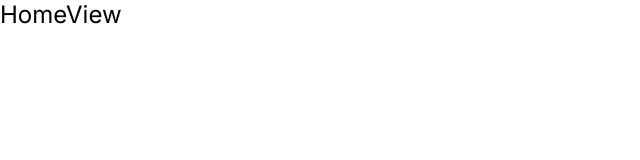
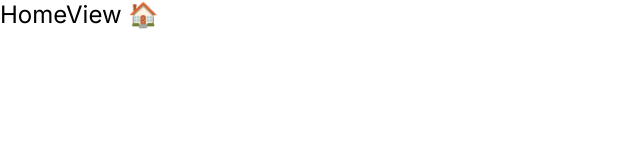
Before and after one commit to Dewaley/dona, a Vue app: page /app in a window 1280 px wide. Shown: the top 160 px of the page, without its empty margins (0-640 px from the left). Built offline with nearby package versions, Linux system fonts and the light colour scheme.

Commit message:
where i stopped before 16th of june

```diff
--- a/src/firebase_setup/firebase.js
+++ b/src/firebase_setup/firebase.js
@@ -1,6 +1,6 @@
 // Import the functions you need from the SDKs you need
 import { initializeApp } from "firebase/app";
-import { getAnalytics } from "firebase/analytics";
+import { getAuth } from "firebase/auth";
 // TODO: Add SDKs for Firebase products that you want to use
 // https://firebase.google.com/docs/web/setup#available-libraries
 
@@ -18,4 +18,4 @@ const firebaseConfig = {
 
 // Initialize Firebase
 const app = initializeApp(firebaseConfig);
-const analytics = getAnalytics(app);
+const auth = getAuth(app);
--- a/src/views/HomeView.vue
+++ b/src/views/HomeView.vue
@@ -1,3 +1,3 @@
 <template>
-  <h2>HomeView</h2>
+  <h2>HomeView &#127968;</h2>
 </template>
```
Also changed, not shown: 1 other file (tests, documents, lock files or other folders).
